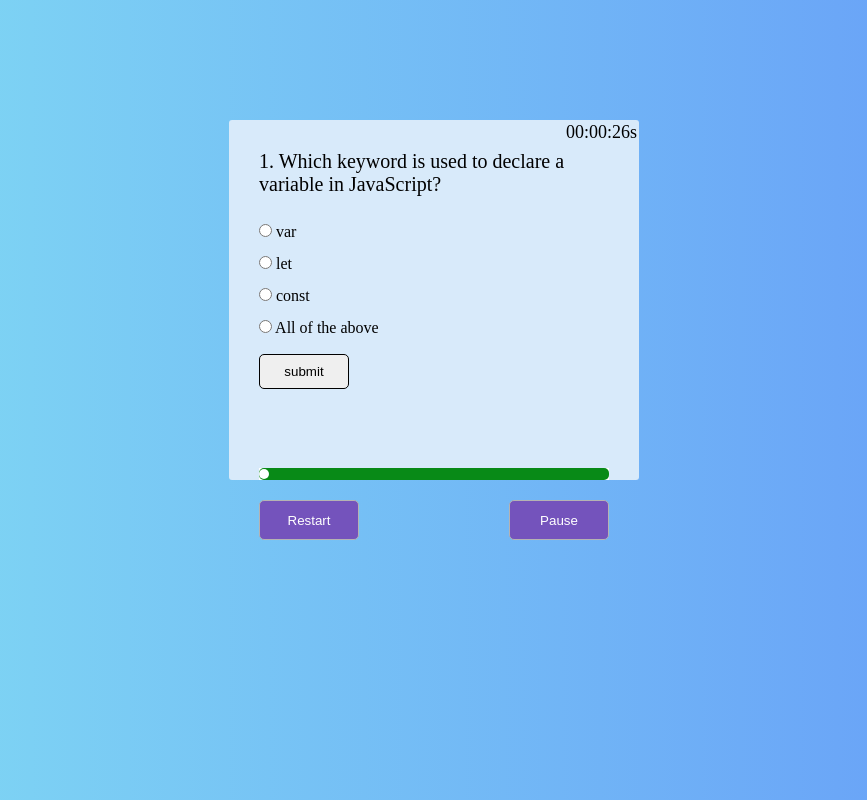
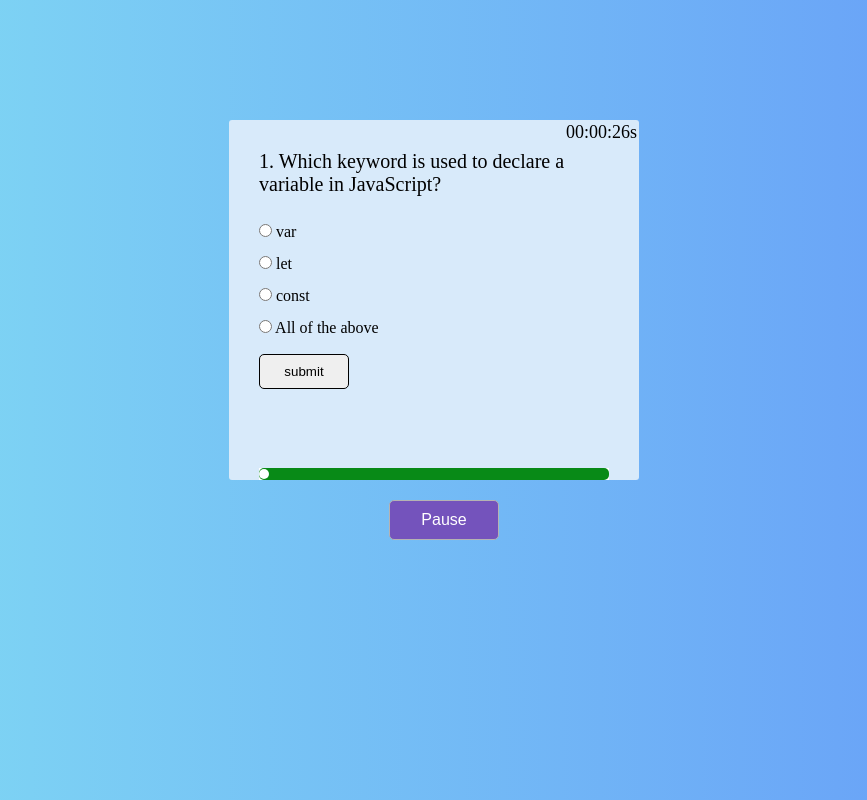
Before and after one commit to shravani-hiregowda/Dynamic-quiz-game, a plain HTML site: page frontend/quiz-page.html in a window 1280 px wide. Shown: the whole page, without its empty margins (206-1073 px from the left). Drawn offline with Linux system fonts and the light colour scheme.

Commit message:
stored in localstorage

```diff
--- a/frontend/app.js
+++ b/frontend/app.js
@@ -9,98 +9,97 @@ let quizData = [
         options: ["null", "undefined", "object", "number"],
         correctAnswer: "object"
     },
-    {
-        question: "3. How do you write a single-line comment in JavaScript?",
-        options: ["// This is a comment", "/* This is a comment */", "# This is a comment", "-- This is a comment"],
-        correctAnswer: "// This is a comment"
-    },
-    {
-        question: "4. Which method removes the last element from an array?",
-        options: ["pop()", "shift()", "splice()", "removeLast()"],
-        correctAnswer: "pop()"
-    },
-    {
-        question: "5. What is the output of `console.log(2 + '2')`?",
-        options: ["4", "22", "Error", "undefined"],
-        correctAnswer: "22"
-    },
-    {
-        question: "6. Which function is used to parse a string into an integer?",
-        options: ["parseInt()", "parseFloat()", "Number()", "String()"],
-        correctAnswer: "parseInt()"
-    },
-    {
-        question: "7. What is the purpose of `localStorage` in JavaScript?",
-        options: ["To store data temporarily", "To store data permanently in the browser", "To store data on the server", "To store cookies"],
-        correctAnswer: "To store data permanently in the browser"
-    },
-    {
-        question: "8. Which event is triggered when an HTML element is clicked?",
-        options: ["onhover", "onmouseover", "onclick", "onchange"],
-        correctAnswer: "onclick"
-    },
-    {
-        question: "9. Which keyword is used to define a function in JavaScript?",
-        options: ["func", "function", "def", "fn"],
-        correctAnswer: "function"
-    },
-    {
-        question: "10. What does `NaN` stand for in JavaScript?",
-        options: ["Not a Number", "Negative and Null", "New Array Notation", "None of the above"],
-        correctAnswer: "Not a Number"
-    },
-    {
-        question: "11. How do you declare an arrow function in JavaScript?",
-        options: ["function myFunc() {}", "const myFunc = () => {}", "myFunc: function() {}", "None of the above"],
-        correctAnswer: "const myFunc = () => {}"
-    },
-    {
-        question: "12. Which method is used to add a new element to an array?",
-        options: ["push()", "add()", "append()", "insert()"],
-        correctAnswer: "push()"
-    },
-    {
-        question: "13. What does the `map()` function do in JavaScript?",
-        options: ["Modifies each element in an array and returns a new array", "Loops through an array without modifying it", "Removes elements from an array", "None of the above"],
-        correctAnswer: "Modifies each element in an array and returns a new array"
-    },
-    {
-        question: "14. What will `Boolean('false')` return?",
-        options: ["false", "true", "undefined", "null"],
-        correctAnswer: "true"
-    },
-    {
-        question: "15. Which JavaScript method converts a JSON string into an object?",
-        options: ["JSON.parse()", "JSON.stringify()", "JSON.toObject()", "JSON.convert()"],
-        correctAnswer: "JSON.parse()"
-    },
-    {
-        question: "16. What does `setTimeout()` do in JavaScript?",
-        options: ["Runs a function immediately", "Runs a function after a specified time", "Runs a function continuously", "Stops a function"],
-        correctAnswer: "Runs a function after a specified time"
-    },
-    {
-        question: "17. What will `console.log([] == false)` return?",
-        options: ["true", "false", "undefined", "Error"],
-        correctAnswer: "true"
-    },
-    {
-        question: "18. What is the default value of `this` inside a regular function?",
-        options: ["Window", "Undefined", "Null", "The function itself"],
-        correctAnswer: "Window"
-    },
-    {
-        question: "19. Which operator is used to check both value and type in JavaScript?",
-        options: ["==", "===", "!=", "<>"],
-        correctAnswer: "==="
-    },
-    {
-        question: "20. What is the purpose of the `async` keyword in JavaScript?",
-        options: ["To make a function execute asynchronously", "To pause the function", "To handle exceptions", "To delay execution"],
-        correctAnswer: "To make a function execute asynchronously"
-    }
+    // {
+    //     question: "3. How do you write a single-line comment in JavaScript?",
+    //     options: ["// This is a comment", "/* This is a comment */", "# This is a comment", "-- This is a comment"],
+    //     correctAnswer: "// This is a comment"
+    // },
+    // {
+    //     question: "4. Which method removes the last element from an array?",
+    //     options: ["pop()", "shift()", "splice()", "removeLast()"],
+    //     correctAnswer: "pop()"
+    // },
+    // {
+    //     question: "5. What is the output of `console.log(2 + '2')`?",
+    //     options: ["4", "22", "Error", "undefined"],
+    //     correctAnswer: "22"
+    // },
+    // {
+    //     question: "6. Which function is used to parse a string into an integer?",
+    //     options: ["parseInt()", "parseFloat()", "Number()", "String()"],
+    //     correctAnswer: "parseInt()"
+    // },
+    // {
+    //     question: "7. What is the purpose of `localStorage` in JavaScript?",
+    //     options: ["To store data temporarily", "To store data permanently in the browser", "To store data on the server", "To store cookies"],
+    //     correctAnswer: "To store data permanently in the browser"
+    // },
+    // {
+    //     question: "8. Which event is triggered when an HTML element is clicked?",
+    //     options: ["onhover", "onmouseover", "onclick", "onchange"],
+    //     correctAnswer: "onclick"
+    // },
+    // {
+    //     question: "9. Which keyword is used to define a function in JavaScript?",
+    //     options: ["func", "function", "def", "fn"],
+    //     correctAnswer: "function"
+    // },
+    // {
+    //     question: "10. What does `NaN` stand for in JavaScript?",
+    //     options: ["Not a Number", "Negative and Null", "New Array Notation", "None of the above"],
+    //     correctAnswer: "Not a Number"
+    // },
+    // {
+    //     question: "11. How do you declare an arrow function in JavaScript?",
+    //     options: ["function myFunc() {}", "const myFunc = () => {}", "myFunc: function() {}", "None of the above"],
+    //     correctAnswer: "const myFunc = () => {}"
+    // },
+    // {
+    //     question: "12. Which method is used to add a new element to an array?",
+    //     options: ["push()", "add()", "append()", "insert()"],
+    //     correctAnswer: "push()"
+    // },
+    // {
+    //     question: "13. What does the `map()` function do in JavaScript?",
+    //     options: ["Modifies each element in an array and returns a new array", "Loops through an array without modifying it", "Removes elements from an array", "None of the above"],
+    //     correctAnswer: "Modifies each element in an array and returns a new array"
+    // },
+    // {
+    //     question: "14. What will `Boolean('false')` return?",
+    //     options: ["false", "true", "undefined", "null"],
+    //     correctAnswer: "true"
+    // },
+    // {
+    //     question: "15. Which JavaScript method converts a JSON string into an object?",
+    //     options: ["JSON.parse()", "JSON.stringify()", "JSON.toObject()", "JSON.convert()"],
+    //     correctAnswer: "JSON.parse()"
+    // },
+    // {
+    //     question: "16. What does `setTimeout()` do in JavaScript?",
+    //     options: ["Runs a function immediately", "Runs a function after a specified time", "Runs a function continuously", "Stops a function"],
+    //     correctAnswer: "Runs a function after a specified time"
+    // },
+    // {
+    //     question: "17. What will `console.log([] == false)` return?",
+    //     options: ["true", "false", "undefined", "Error"],
+    //     correctAnswer: "true"
+    // },
+    // {
+    //     question: "18. What is the default value of `this` inside a regular function?",
+    //     options: ["Window", "Undefined", "Null", "The function itself"],
+    //     correctAnswer: "Window"
+    // },
+    // {
+    //     question: "19. Which operator is used to check both value and type in JavaScript?",
+    //     options: ["==", "===", "!=", "<>"],
+    //     correctAnswer: "==="
+    // },
+    // {
+    //     question: "20. What is the purpose of the `async` keyword in JavaScript?",
+    //     options: ["To make a function execute asynchronously", "To pause the function", "To handle exceptions", "To delay execution"],
+    //     correctAnswer: "To make a function execute asynchronously"
+    // }
 ];
-
 let corrCount = 0;
 let score = document.querySelector(".score");
 function renderQuestion(index) {
@@ -131,32 +130,37 @@ let remainingTime = localStorage.getItem('remainingTime')
 
 let intervalID = null;
 
-function startTimer() {
+function startTimer(index) {
     if (intervalID) return;
 
     intervalID = setInterval(() => {
         if (remainingTime <= 0) {
             clearInterval(intervalID);
             intervalID = null;
+
             localStorage.removeItem('remainingTime');
             alert("Time's up! Let's move to the next question.");
+            localStorage.setItem('currentQuestionIndex', index + 1);
             renderQuestion(index + 1);
             return;
         }
 
 
         timer.innerHTML = `00:00:${remainingTime < 10 ? '0' : ''}${remainingTime}s`;
-        localStorage.setItem('remainingTime', remainingTime);
 
         if (remainingTime <= 5) {
             timer.style.color = "red";
         }
-
         remainingTime--;
+        localStorage.setItem('remainingTime', remainingTime);
     }, 1000);
 }
 
-startTimer();
+let currentIndex = localStorage.getItem('currentQuestionIndex')
+                    ? parseInt(localStorage.getItem('currentQuestionIndex'))
+                    : 0;
+
+startTimer(currentIndex);
 
 
         //pause
@@ -218,23 +222,6 @@ startTimer();
         progressBar.classList.add("progress-bar");
     }
 
-    // restart
-    let reStartBtn = document.createElement("button");
-    reStartBtn.type = "button";
-    reStartBtn.classList.add("reStartBtn");
-    reStartBtn.textContent = "Restart";
-
-    reStartBtn.addEventListener("click", function(event){
-        event.preventDefault();
-        let ifRestart = confirm(`Do you want to restart the Quiz?`);
-        if(ifRestart){
-            corrCount = 0;
-            if(intervalID){
-                clearInterval(intervalID);
-            }
-            renderQuestion(0);
-        }
-    });
 
     quizForm.appendChild(timer);
     quizForm.appendChild(question);
@@ -242,7 +229,6 @@ startTimer();
     quizForm.appendChild(submitButton);
     quizForm.appendChild(progressBar);
     quizForm.appendChild(pauseBtn);
-    quizForm.appendChild(reStartBtn);
     body.appendChild(quizForm);
 
     //eventlistener for next question
@@ -263,7 +249,9 @@ startTimer();
 
                 } else {
                     progressBar.value = ((index + 1) / quizData.length)* 100;
+                    saveProgress(index + 1);
                     clearInterval(intervalID);
+                    localStorage.removeItem('remainingTime');
                     renderQuestion(index + 1);
                 }
             },400);
@@ -281,7 +269,9 @@ startTimer();
 
                 } else {
                     progressBar.value = ((index + 1) /quizData.length)* 100;
+                    saveProgress(index + 1);
                     clearInterval(intervalID);
+                    localStorage.removeItem('remainingTime');
                     renderQuestion(index + 1);
                 }
             },400);
@@ -289,5 +279,21 @@ startTimer();
     });
 }
 
+function saveProgress(index){
+    localStorage.setItem('quizIndex',index);
+    localStorage.setItem('quizScore',corrCount);
+}
 
-renderQuestion(0);
+function loadQuizState() {
+    let savedIndex = localStorage.getItem('quizIndex');
+    let savedScore = localStorage.getItem('quizScore');
+
+    if(savedIndex !== null){
+        corrCount = parseInt(savedScore) || 0 ;
+        renderQuestion(parseInt(savedIndex) || 0);
+    } else {
+        renderQuestion(0);
+    }
+}
+
+loadQuizState();
--- a/frontend/style.css
+++ b/frontend/style.css
@@ -111,21 +111,18 @@ body {
 .pauseBtn, .reStartBtn {
     background-color: rgb(116, 83, 188);
     color: white;
+    font-size: medium;
     height: 40px;
-    width: 100px;
+    width: 110px;
     position: absolute;
     border: 1px solid #b5b3b3;
     border-radius: 5px;
     padding: 4px;
     transition: background-color 0.1s ease-in 0.1s;
 }
-.reStartBtn {
-    margin-top: 350px;
-}
-
 .pauseBtn {
     margin-top: 350px;
-    margin-left: 250px;
+    margin-left: 130px;
 }
 
 .pauseBtn:hover {
@@ -140,13 +137,17 @@ body {
 
 .results {
     background-color: white;
-    height: 200px ;
+    height: 250px ;
     width: 500px;
-    margin: 200px auto;
+    margin: 190px auto;
     display: flex;
     flex-direction: column;
     align-items: center;
     justify-content: center;
     line-height: 3.75rem;
+    border-radius: 5px;
+}
 
+.reStartBtn {
+    margin-top: 170px;
 }
```
Also changed, not shown: frontend/quiz-end.html (+13 -1 lines).
